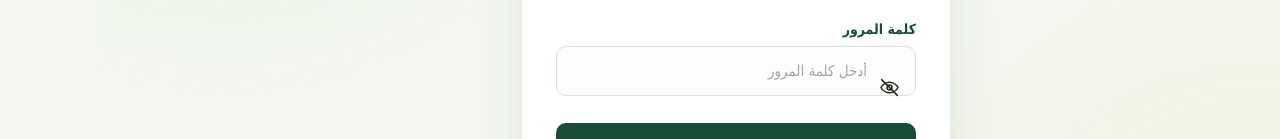
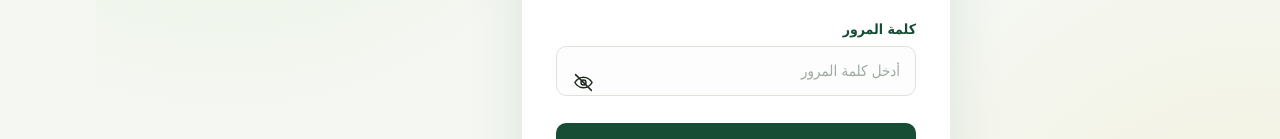
Before and after one commit to AbuMnif/RahmaMosqueSystem, a Next.js app: page /login in a window 1280 px wide. Shown: the part 400-539 px from the top of the page. Built offline with nearby package versions, Linux system fonts and the light colour scheme; no server answers.

Commit message:
Restore left password eye and raise slightly

```diff
--- a/app/login/page.js
+++ b/app/login/page.js
@@ -82,7 +82,7 @@ export default function LoginPage() {
               onChange={(event) => setPassword(removeWhitespace(event.target.value))}
               placeholder="أدخل كلمة المرور"
               required
-              style={{ width: "100%", paddingRight: "48px", boxSizing: "border-box" }}
+              style={{ width: "100%", paddingLeft: "48px", boxSizing: "border-box" }}
             />
             <button
               type="button"
@@ -92,8 +92,8 @@ export default function LoginPage() {
               title={showPassword ? "إخفاء كلمة المرور" : "إظهار كلمة المرور"}
               style={{
                 position: "absolute",
-                right: "10px",
-                top: "50%",
+                left: "10px",
+                top: "calc(50% - 5px)",
                 transform: "translateY(-50%)",
                 width: "34px",
                 height: "34px",
```
